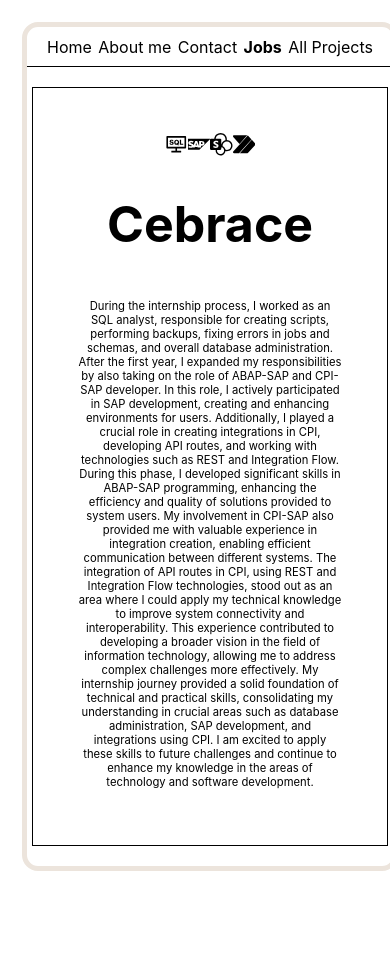
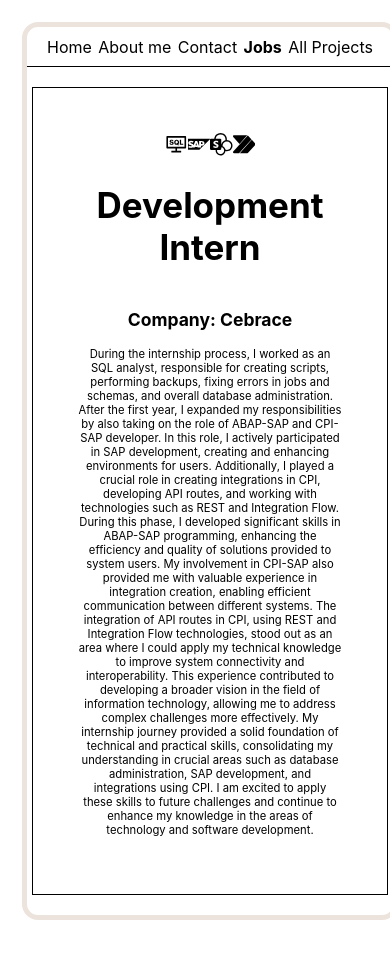
Before and after one commit to Nathanabrahao/Portifolio, a React (Create React App) app: page /Experience in a window 390 px wide. Shown: the top 958 px of the page. Before the commit the page ends 911 px from the top, so only its background shows below. Built offline with nearby package versions, Linux system fonts and the light colour scheme.

Commit message:
Correction Jobs experience

```diff
--- a/src/Pages/Experience/Experience.css
+++ b/src/Pages/Experience/Experience.css
@@ -57,7 +57,7 @@
     }
 
     .Title__Company{
-        font-size: 50px;
+        font-size: 35px;
         order:1 ;
     }
 
--- a/src/Pages/Experience/Experience.tsx
+++ b/src/Pages/Experience/Experience.tsx
@@ -15,9 +15,11 @@ const Experience = (props: Props) => {
             <div className="experience__body">
                 <div className="experience__info">
                     <div className="icon_skills">{socialSkills.sql.icon}{socialSkills.sap.icon}{socialSkills.sharepoint.icon}{socialSkills.powerAutomate.icon}</div>
-                    <h1 className="Title__Company">Cebrace</h1>
+                    <h1 className="Title__Company">Development Intern</h1>
                     <div className="Infos">
-                        <div><p className="Info__job">During the internship process, I worked as an SQL analyst, responsible for creating scripts, performing backups, fixing errors in jobs and schemas, and overall database administration.
+                        <div>
+                            <h3>Company: Cebrace</h3>
+                            <p className="Info__job">During the internship process, I worked as an SQL analyst, responsible for creating scripts, performing backups, fixing errors in jobs and schemas, and overall database administration.
 
                             After the first year, I expanded my responsibilities by also taking on the role of ABAP-SAP and CPI-SAP developer. In this role, I actively participated in SAP development, creating and enhancing environments for users. Additionally, I played a crucial role in creating integrations in CPI, developing API routes, and working with technologies such as REST and Integration Flow.
 
```
